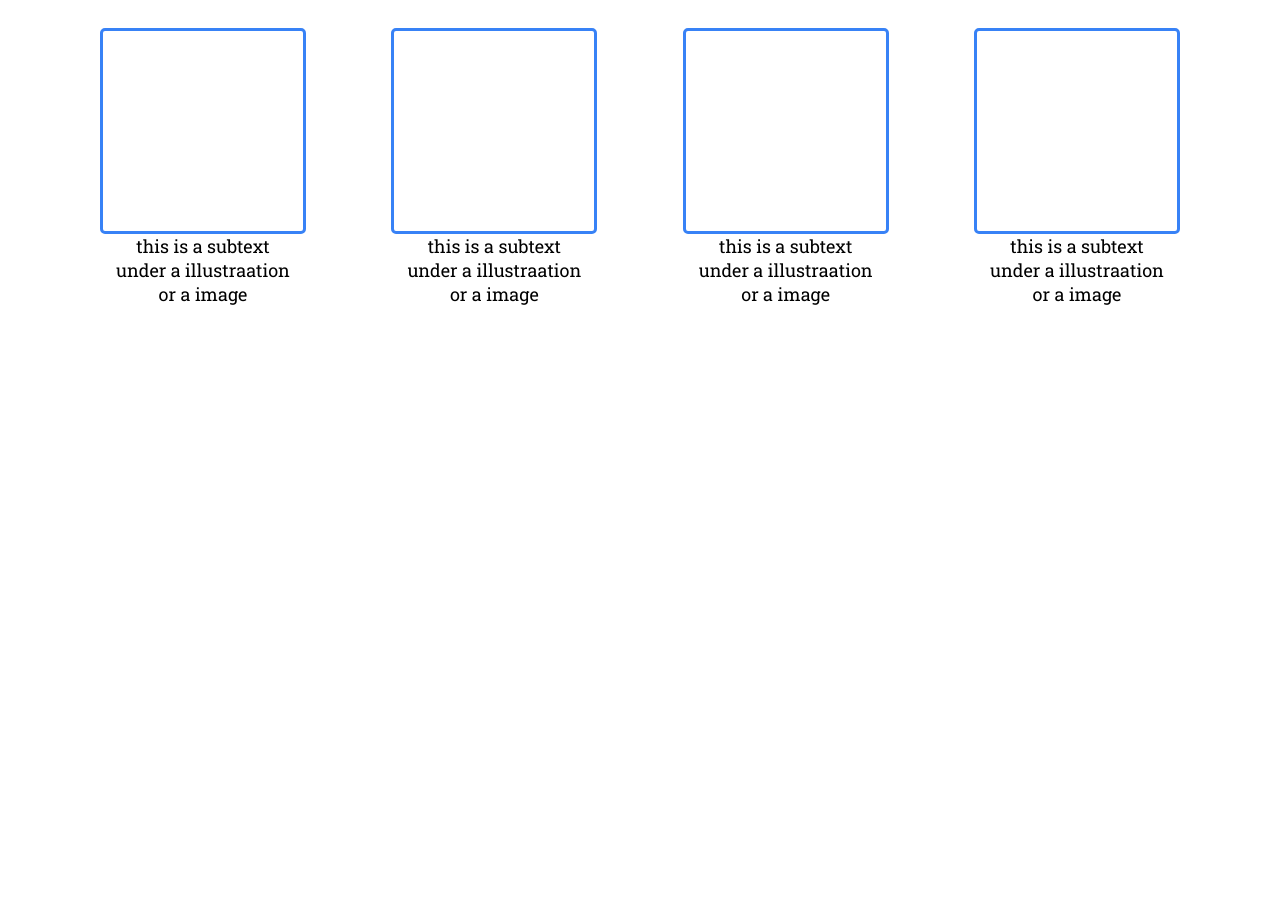
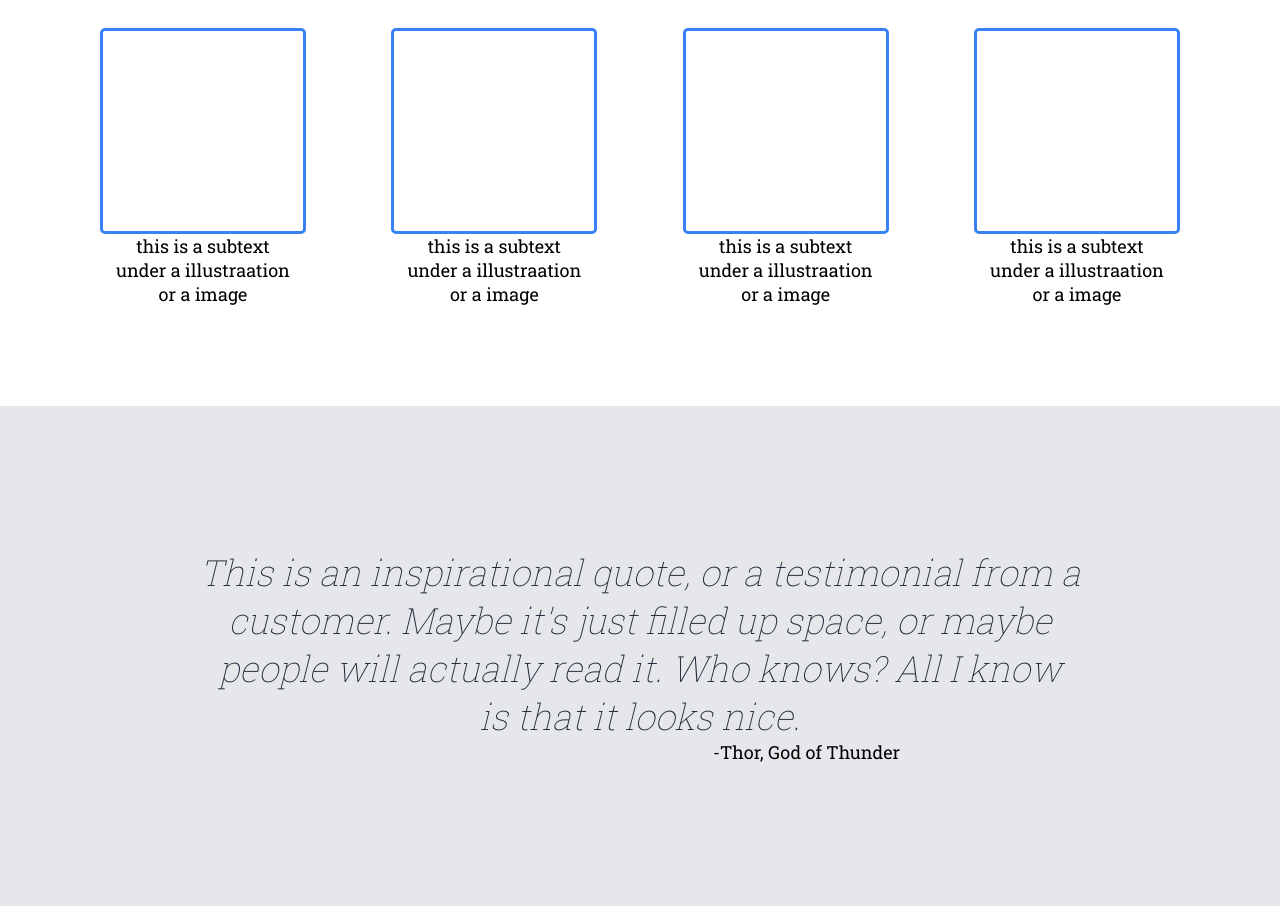
Before and after one commit to UnknownOrigin08/LandingPage, a plain HTML site: page index.html in a window 1280 px wide. Shown: the part 705-1611 px from the top of the page. Before the commit the page ends 1111 px from the top, so only its background shows below. Drawn offline with Linux system fonts and the light colour scheme.

Commit message:
Completed the third section

```diff
--- a/index.html
+++ b/index.html
@@ -61,6 +61,14 @@
             </div>
         </div>
     </div>
+    <div class="third-section">
+        <h3>This is an inspirational quote, or a testimonial from a <br /> customer. Maybe it's just filled up space, or
+            maybe <br /> people will actually read it. Who knows? All I know<br /> is that it looks nice.
+        </h3>
+        <div id="p-div">
+            <p class="p-third">-Thor, God of Thunder</p>
+        </div>
+    </div>
 
 </body>
 
--- a/style.css
+++ b/style.css
@@ -128,3 +128,30 @@ h2 {
     text-align: center;
     font-size: 18px;
 }
+
+.third-section {
+    background-color: #E5E7EB;
+    height: 500px;
+    display: flex;
+    flex-direction: column;
+    justify-content: center;
+}
+
+h3 {
+    font-size: 36px;
+    font-style: italic;
+    font-weight: lighter;
+    color: #1F2937;
+    text-align: center;
+}
+
+.p-third {
+    font-size: 18px;
+    text-align: end;
+}
+
+#p-div {
+    display: flex;
+    justify-content: flex-end;
+    margin-right: 380px;
+}
```
